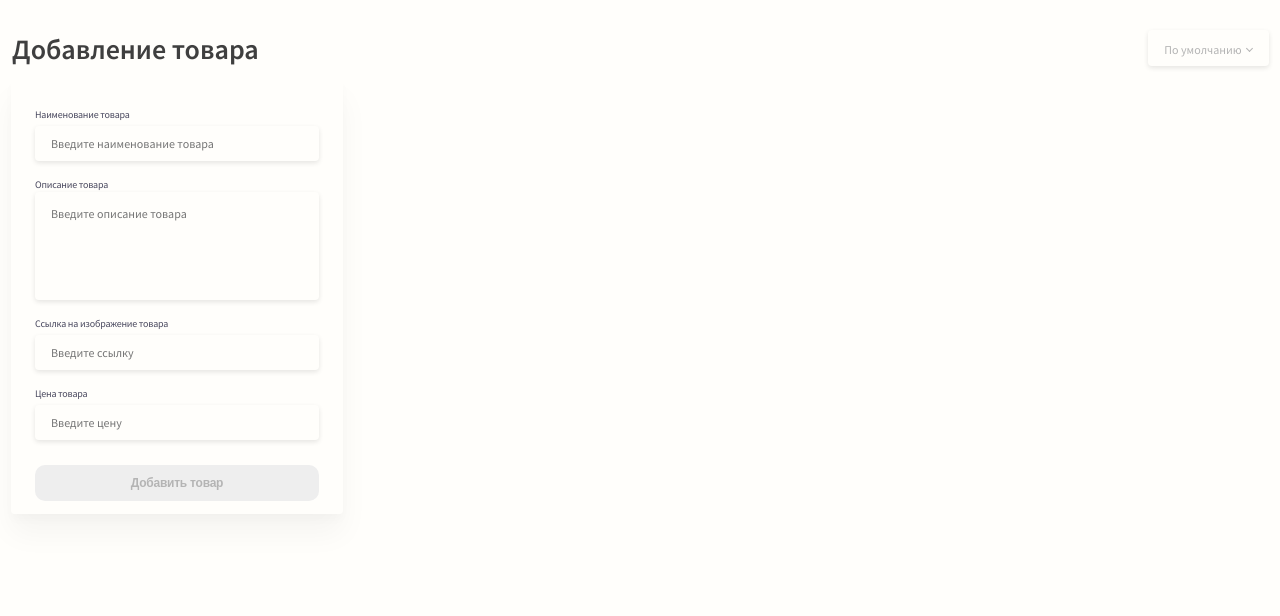
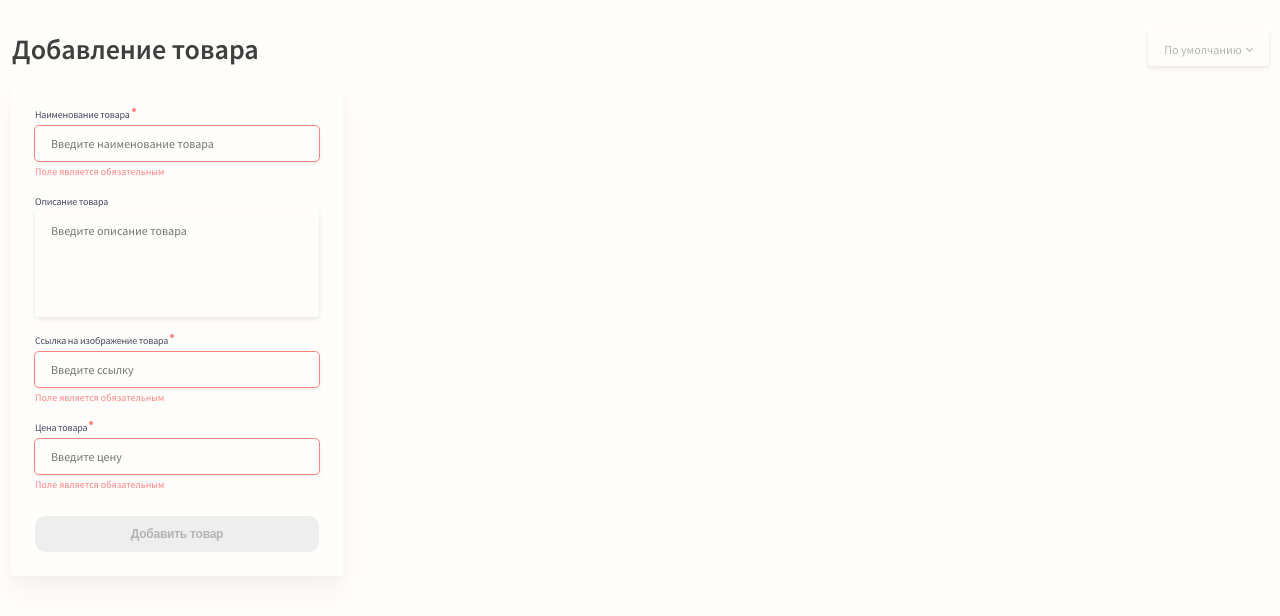
Before and after one commit to NikolayKislov/test, a Nuxt app: page / in a window 1280 px wide. Shown: the top 616 px of the page. Built offline with nearby package versions, Linux system fonts and the light colour scheme.

Commit message:
feat: add form validation actions and styles

```diff
--- a/components/TheForm.vue
+++ b/components/TheForm.vue
@@ -7,13 +7,15 @@
           id="name"
           v-model="listItem.title"
           class="item__input"
+          :class="`${listItem.title? 'item__input--allow' : 'item__input--reject'}`"
           maxlength="20"
           type="text"
           name="name"
           placeholder="Введите наименование товара"><br>
+        <p v-if="listItem.title === ''" class="warning">Поле является обязательным</p>
       </div>
       <div class="form__item">
-        <label for="textarea" class="item__label">Описание товара</label>
+        <label for="textarea" class="text__label">Описание товара</label>
         <textarea
           id="textarea"
           v-model="listItem.description"
@@ -28,8 +30,11 @@
           id="link"
           v-model="listItem.image"
           class="item__input"
+          :class="`${listItem.image.match(exp)? 'item__input--allow' : 'item__input--reject'}`"
           type="text" name="link"
           placeholder="Введите ссылку">
+        <p v-if="listItem.image === ''" class="warning">Поле является обязательным</p>
+        <p v-else-if="!listItem.image.match(exp)" class="warning">Невалидная ссылка</p>
       </div>
       <div class="form__item">
         <label for="price" class="item__label">Цена товара</label><br>
@@ -37,10 +42,12 @@
           id="price"
           v-model="fValue"
           class="item__input"
+          :class="`${listItem.price? 'item__input--allow' : 'item__input--reject'}`"
           type="text"
           maxlength="7"
           name="price"
           placeholder="Введите цену">
+        <p v-if="listItem.price === ''" class="warning">Поле является обязательным</p>
       </div>
       <button
         class="btn"
@@ -65,12 +72,12 @@ export default {
         description: '',
         price: ''
       },
-      isDisabled: true
+      exp: /(http[s]*:\/\/)([a-z\-\d/.]+)\.([a-z.]{2,3})\/([a-z\d\-_/.~:?#[\]@!$&'()*+,;=%]*)([a-z\d]+\.)(jpg|jpeg|png)/i
     }
   },
   computed: {
     checkEmptyFields() {
-      const exp = /^https?:\/\/.*\/.*\.(png|gif|webp|jpeg|jpg)\??.*$/gmi
+      const exp = /(http[s]*:\/\/)([a-z\-\d/.]+)\.([a-z.]{2,3})\/([a-z\d\-_/.~:?#[\]@!$&'()*+,;=%]*)([a-z\d]+\.)(jpg|jpeg|png)/i
       return this.listItem.image !== '' && this.listItem.title !== '' && this.listItem.price !== '' && this.listItem.image.match(exp)
     },
     fValue: {
@@ -94,7 +101,7 @@ export default {
   },
   methods: {
     addItem() {
-      const exp = /^https?:\/\/.*\/.*\.(png|gif|webp|jpeg|jpg)\??.*$/gmi
+      const exp = /(http[s]*:\/\/)([a-z\-\d/.]+)\.([a-z.]{2,3})\/([a-z\d\-_/.~:?#[\]@!$&'()*+,;=%]*)([a-z\d]+\.)(jpg|jpeg|png)/i
       if (this.listItem.image !== '' && this.listItem.title !== '' && this.listItem.price !== '' && this.listItem.image.match(exp)) {
         this.listItem.id = new Date().toLocaleTimeString().replaceAll(':', '')
         this.$emit('onAddItem', this.listItem)
@@ -117,7 +124,6 @@ export default {
 
 .form-section {
   width: 332px;
-  height: 436px;
   box-shadow: 0px 20px 30px rgba(0, 0, 0, 0.04), 0px 6px 10px rgba(0, 0, 0, 0.02);
   border-radius: var(--b-radius);
 }
@@ -148,21 +154,40 @@ export default {
   font-family: var(--f-base);
   margin-top: 4px;
 
-  &:focus,
-  &:hover {
+  &--allow {
     outline: 1px solid var(--c-primary);
+  }
+
+  &--reject {
+    outline: 1px solid var(--c-secondary);
+    &:focus,
+    &:hover {
+      outline: 1px solid var(--c-secondary);
+    }
   }
 }
 
-.item__label {
+.item__label,
+.text__label{
   font-weight: 400;
   font-size: 10px;
   line-height: 13px;
   letter-spacing: -0.02em;
   font-family: var(--f-base);
   color: var(--c-grey50);
+  position: relative;
 }
 
+.item__label::after {
+  content: '';
+  width: 4px;
+  height: 4px;
+  position: absolute;
+  border-radius: var(--b-radius-md);
+  background-color: var(--c-secondary);
+  top: 0;
+  right: -6px;
+}
 .item__textarea {
   display: block;
   resize: none;
@@ -215,4 +240,11 @@ export default {
     }
   }
 }
+
+.warning {
+  font-size: 10px;
+  margin: 4px 0 0 0;
+  padding: 0;
+  color: var(--c-secondary);
+}
 </style>
```
